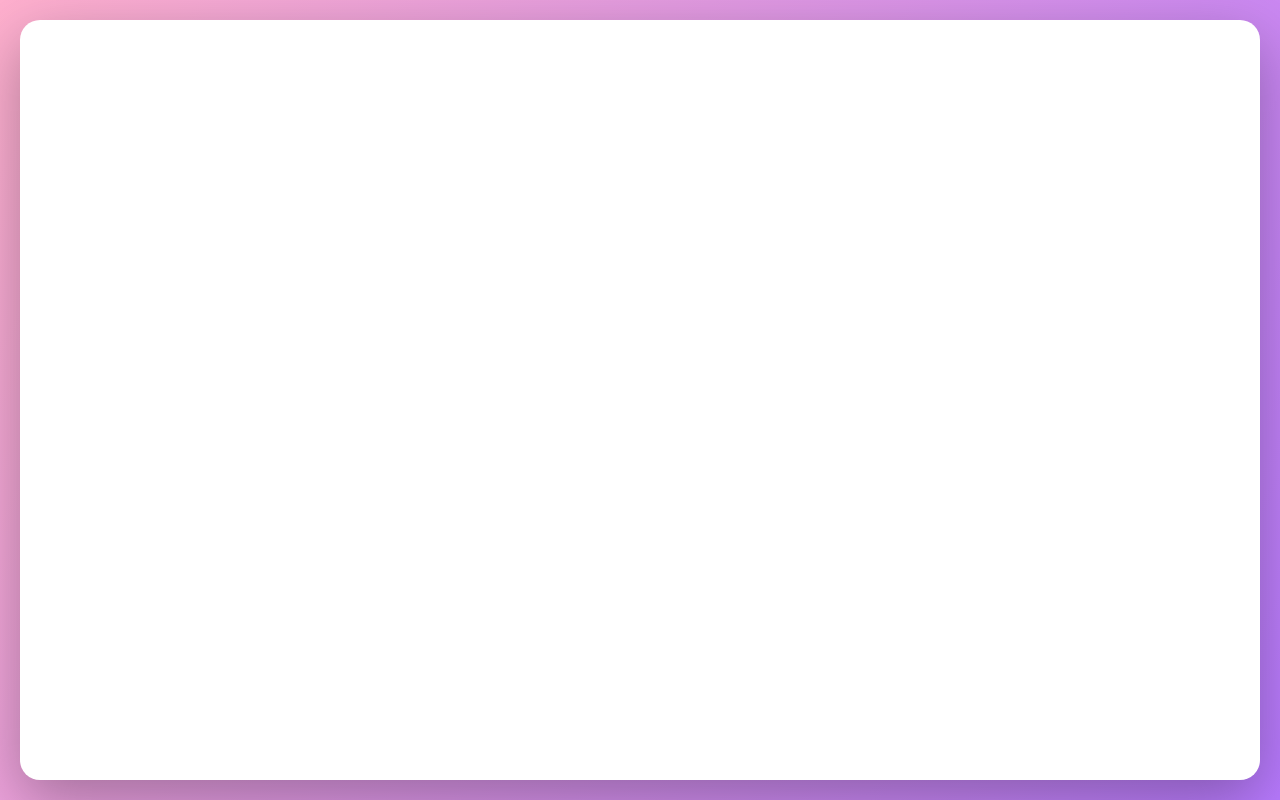
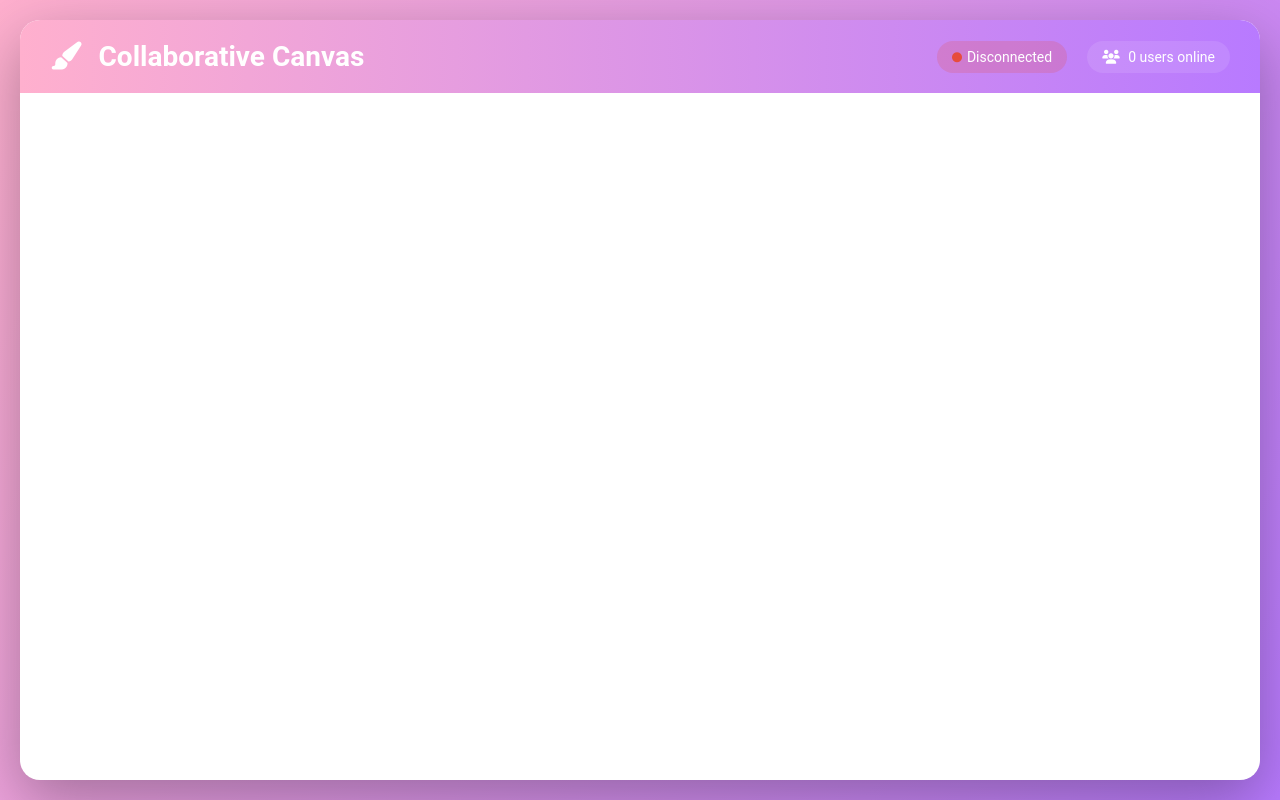
Before and after one commit to kannadhasan2/Collborative_Drawing_canvas, a plain HTML site: page client/index.html in a window 1280 px wide. Drawn offline with Linux system fonts and the light colour scheme.

Commit message:
feat: add header section

```diff
--- a/client/index.html
+++ b/client/index.html
@@ -5,10 +5,22 @@
     <meta name="viewport" content="width=device-width, initial-scale=1.0">
     <title>Collaborative Drawing Canvas</title>
     <link rel="stylesheet" href="style.css">
+    <link rel="stylesheet" href="https://cdnjs.cloudflare.com/ajax/libs/font-awesome/6.4.0/css/all.min.css">
 </head>
 <body>
     <div class="container">
-
+        <!-- Header Section-->
+         <header class="header">
+            <h1><i class="fas fa-paint-brush"></i> Collaborative Canvas</h1>
+            <div class="status">
+                <span id="connection-status" class="status-indicator disconnected">
+                    <i class="fas fa-circle"></i> Disconnected
+                </span>
+                <span class="user-count">
+                    <i class="fas fa-users"></i> <span id="user-count">0</span> users online
+                </span>
+            </div>
+        </header>
     </div>
 
 </body>
--- a/client/style.css
+++ b/client/style.css
@@ -5,7 +5,7 @@
 }
 
 body {
-    font-family: "Roboto";
+    font-family: "Roboto",sans-serif;
     background: linear-gradient(120deg, #ffb0ce , #b87aff );
     min-height: 100vh;
     padding: 20px;
@@ -20,3 +20,68 @@ body {
     overflow: hidden;
     min-height: 95vh;
 }
+
+.header {
+    background: linear-gradient(90deg,#ffb0ce , #b87aff);
+    color: white;
+    padding: 20px 30px;
+    display: flex;
+    justify-content: space-between;
+    align-items: center;
+}
+
+.header h1 {
+    font-size: 28px;
+    font-weight: 600;
+}
+
+.header h1 i {
+    margin-right: 10px;
+}
+
+.status {
+    display: flex;
+    gap: 20px;
+    align-items: center;
+}
+
+.status-indicator {
+    display: flex;
+    align-items: center;
+    gap: 5px;
+    padding: 8px 15px;
+    background: rgba(255, 255, 255, 0.1);
+    border-radius: 20px;
+    font-size: 14px;
+}
+
+.status-indicator.connected {
+    background: rgba(46, 204, 113, 0.2);
+}
+
+.status-indicator.disconnected {
+    background: rgba(231, 76, 60, 0.2);
+}
+
+.status-indicator i {
+    font-size: 10px;
+}
+
+.status-indicator.connected i {
+    color: #2ecc71;
+}
+
+.status-indicator.disconnected i {
+    color: #e74c3c;
+}
+
+.user-count {
+    background: rgba(255, 255, 255, 0.1);
+    padding: 8px 15px;
+    border-radius: 20px;
+    font-size: 14px;
+}
+
+.user-count i {
+    margin-right: 5px;
+}
```
